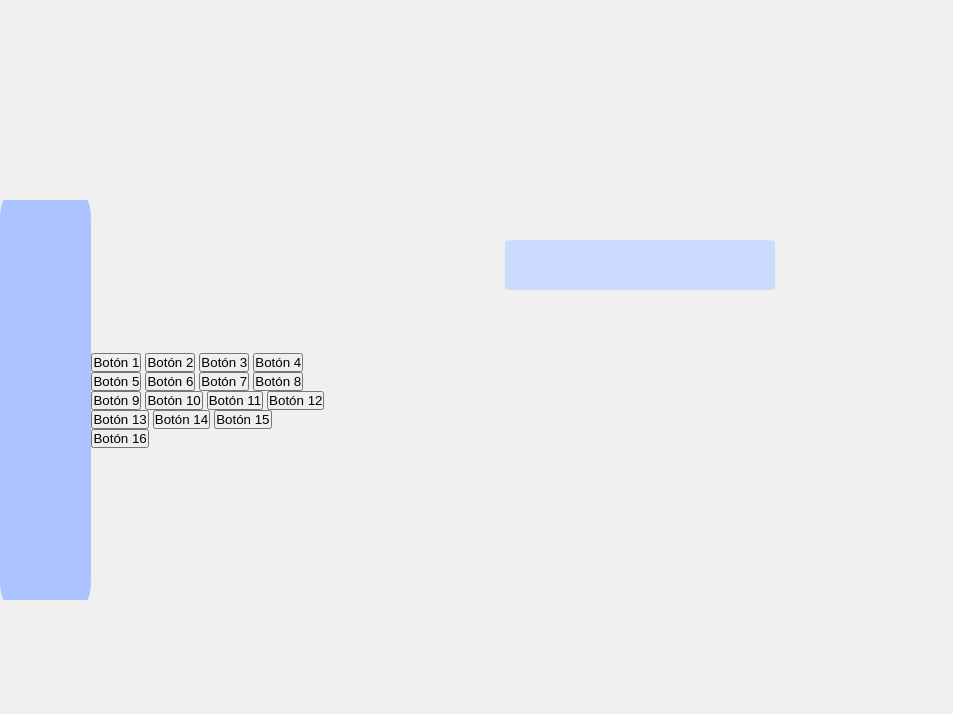
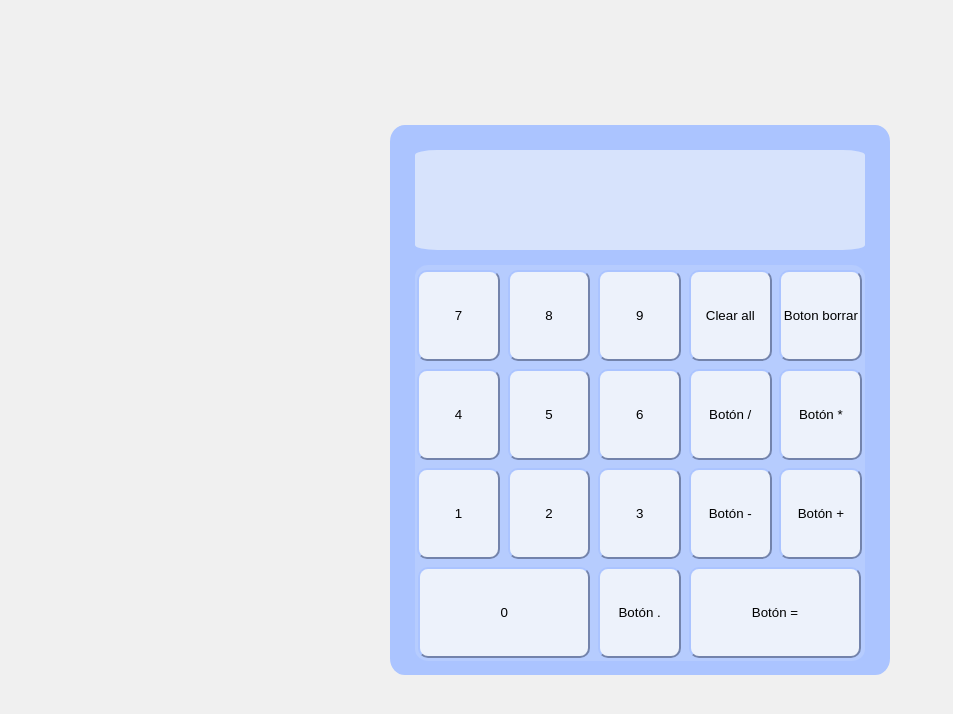
Before and after one commit to BapJ40/CalculadoraBap, a plain HTML site: page index.html in a window 1280 px wide. Shown: the whole page, without its empty margins (0-953 px from the left). Drawn offline with Linux system fonts and the light colour scheme.

Commit message:
Cambio de codigo fuente, diseño terminado, momento antes de agregarle funcion a los botones

```diff
--- a/index.html
+++ b/index.html
@@ -8,26 +8,27 @@
 </head>
 <body>
     <div id="contenedorPadre">
-        <div id="contenedorHijo"></div>
         <div id="pantallaNumeros"></div>
         <div class="grid-container">
             <div class="grid">
-                <button class="boton">Botón 1</button>
-                <button class="boton">Botón 2</button>
-                <button class="boton">Botón 3</button>
-                <button class="boton">Botón 4</button>
-                <button class="boton">Botón 5</button>
-                <button class="boton">Botón 6</button>
-                <button class="boton">Botón 7</button>
-                <button class="boton">Botón 8</button>
-                <button class="boton">Botón 9</button>
-                <button class="boton">Botón 10</button>
-                <button class="boton">Botón 11</button>
-                <button class="boton">Botón 12</button>
-                <button class="boton">Botón 13</button>
-                <button class="boton">Botón 14</button>
-                <button class="boton">Botón 15</button>
-                <button class="boton grande">Botón 16</button>
+                <button class="boton">7</button>
+                <button class="boton">8</button>
+                <button class="boton">9</button>
+                <button class="boton">Clear all</button>
+                <button class="boton">Boton borrar</button>
+                <button class="boton">4</button>
+                <button class="boton">5</button>
+                <button class="boton">6</button>
+                <button class="boton">Botón /</button>
+                <button class="boton">Botón *</button>
+                <button class="boton">1</button>
+                <button class="boton">2</button>
+                <button class="boton">3</button>
+                <button class="boton">Botón -</button>
+                <button class="boton">Botón +</button>
+                <button class="boton cero">0</button>
+                <button class="boton">Botón .</button>
+                <button class="boton grande">Botón =</button>
             </div>
         </div>
     </div>
--- a/style.css
+++ b/style.css
@@ -1,44 +1,73 @@
 * {
-    box-sizing: border-box;
+    box-sizing: content-box;
     margin: 0px;
     padding: 0px;
 }
 
-#contenedorPadre {
-    display: flex;
-    justify-content: center;
-    align-items: center;
-}
-
-/* Estilos para el div padre (cuerpo de la página) */
 body {
     display: flex;
     justify-content: center;
     align-items: center;
-    height: 100vh; /* Ajusta la altura al 100% del viewport */
-    margin: 0; /* Elimina el margen predeterminado del cuerpo */
-    background-color: #f0f0f0; /* Color de fondo opcional */
+    height: 100vh;
+    margin: 0;
+    background-color: #f0f0f0;
 }
 
-/* Estilos para el div hijo */
-#contenedorHijo {
-    width: 350px; /* Ancho deseado del div hijo */
-    height: 400px; /* Alto deseado del div hijo */
-    background-color: #abc4ff; /* Color de fondo opcional */
+#contenedorPadre{
+    display: flex;
+    justify-content: flex-start;
+    align-items: flex-start;
+    flex-direction: column;
+    width: 500px;
+    height: 550px;
+    background-color: #ABC4FF;
+    border-radius: 3%;
+}
+
+#pantallaNumeros{
+    width: 450px;
+    height: 100px;
+    background-color: #D7E3FC;
+    margin-top: 5%;
+    margin-left: 5%;
     border-radius: 5%;
 }
 
-#pantallaNumeros{
-    position: absolute;
-    top: 240px;
-    width: 270px;
-    height: 50px;
-    background-color: #ccdbfd;
+.grid-container{
+    width: 450px;
+    height: 72%;
+    margin-top: 3%;
+    margin-left: 5%;
+    background-color: #B6CCFE;
     border-radius: 3%;
 }
 
-.grid-container{
+.grid{
     display: grid;
     grid-template-columns: repeat(5, 1fr);
     grid-template-rows: repeat(4, auto);
+    gap: 3px;
 }
+
+.boton{
+    width: 90%;
+    height: 87px;
+    border-radius: 10px;
+    margin-top: 5px;
+    margin-left: 2px;
+    background-color: #EDF2FB;
+    border-color: #ABC4FF;
+}
+
+.cero{
+    grid-column: 1 / span 2;
+    margin-left: 3px;
+    padding: 0px 4px;
+
+}
+
+.grande{
+    grid-column: 4 / span 2;
+    margin-right: 3px;
+    padding: 0px 4px;
+}
```
